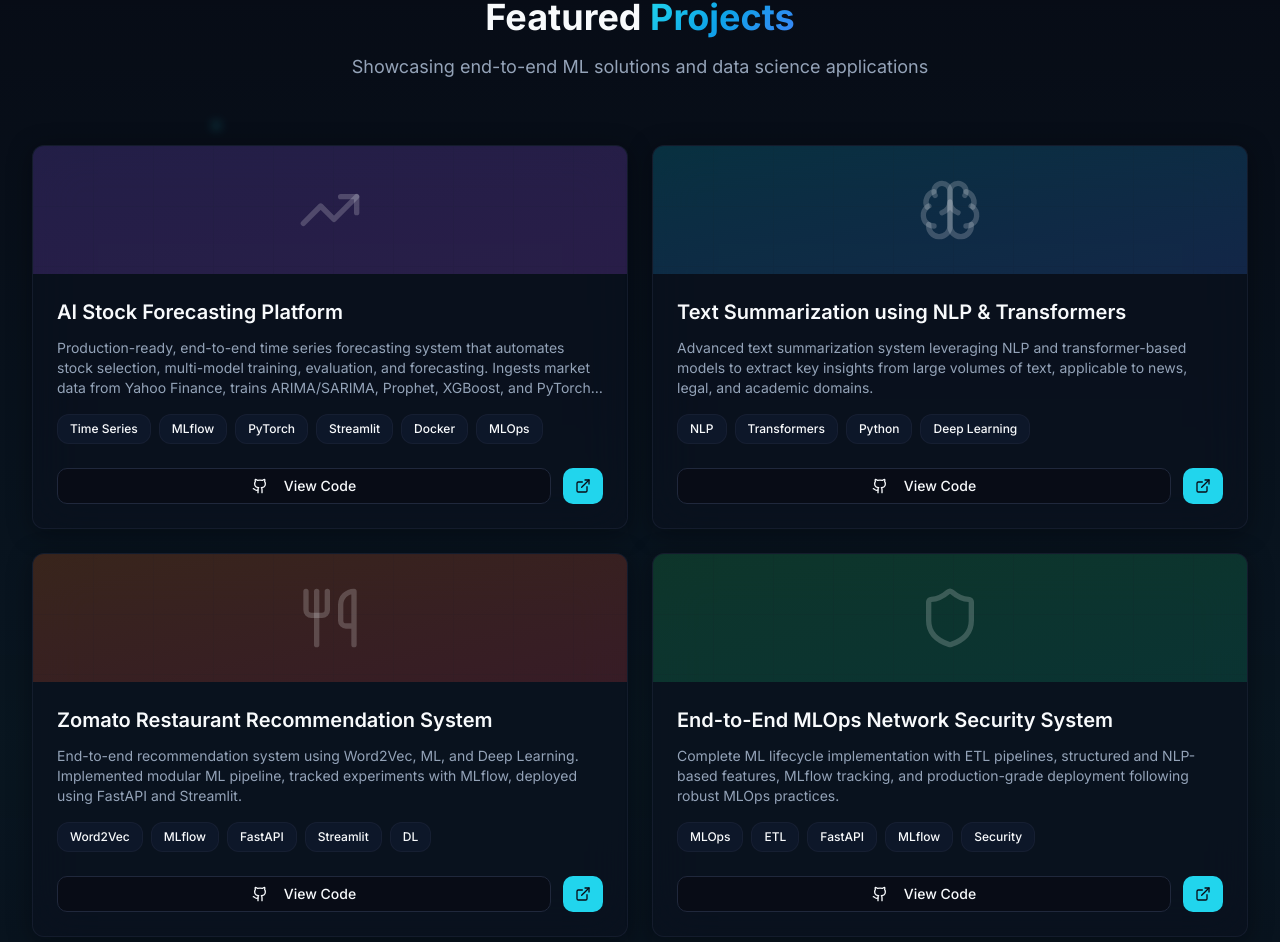
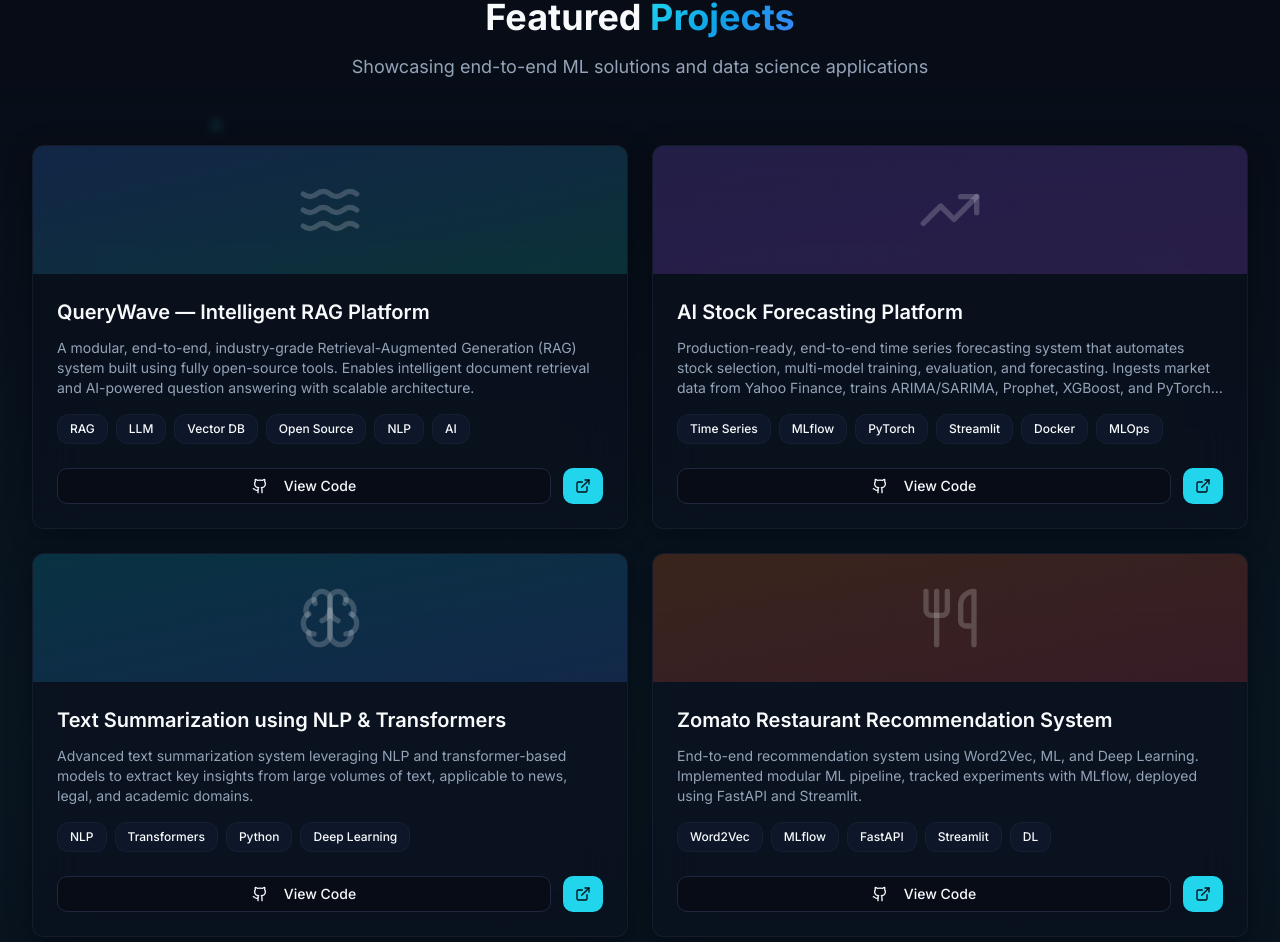
Before and after one commit to VENKATCHINTHAKINDI01/MY_PORTFOLIO.CV, a React (Vite) app: page / in a window 1280 px wide. Shown: the part 5451-6393 px from the top of the page. Built offline with nearby package versions, Linux system fonts and the light colour scheme; the HTML template or start-up script is replaced by a standard one.

Commit message:
Add 'QueryWave' project to ProjectsSection
Added a new project 'QueryWave' with details and icon.

```diff
--- a/src/components/ProjectsSection.tsx
+++ b/src/components/ProjectsSection.tsx
@@ -1,10 +1,19 @@
 import { motion, useInView, useScroll, useTransform } from 'framer-motion';
 import { useRef, useState } from 'react';
-import { ExternalLink, Github, Brain, Utensils, Shield, Play, Folder, TrendingUp } from 'lucide-react';
+import { ExternalLink, Github, Brain, Utensils, Shield, Play, Folder, TrendingUp, Waves } from 'lucide-react';
 import { Button } from '@/components/ui/button';
 import { MagneticWrapper } from '@/components/MagneticWrapper';
 
 const projects = [
+  {
+    title: 'QueryWave — Intelligent RAG Platform',
+    description: 'A modular, end-to-end, industry-grade Retrieval-Augmented Generation (RAG) system built using fully open-source tools. Enables intelligent document retrieval and AI-powered question answering with scalable architecture.',
+    tags: ['RAG', 'LLM', 'Vector DB', 'Open Source', 'NLP', 'AI'],
+    icon: Waves,
+    gradient: 'from-blue-500/20 to-teal-500/20',
+    borderGradient: 'from-blue-500 to-teal-500',
+    githubUrl: 'https://github.com/VENKATCHINTHAKINDI01/QueryWave',
+  },
   {
     title: 'AI Stock Forecasting Platform',
     description: 'Production-ready, end-to-end time series forecasting system that automates stock selection, multi-model training, evaluation, and forecasting. Ingests market data from Yahoo Finance, trains ARIMA/SARIMA, Prophet, XGBoost, and PyTorch LSTM models with automatic best model selection using RMSE/MAE tracked via MLflow. Features interactive Streamlit UI with Plotly visualizations, confidence intervals, and Docker deployment.',
```
